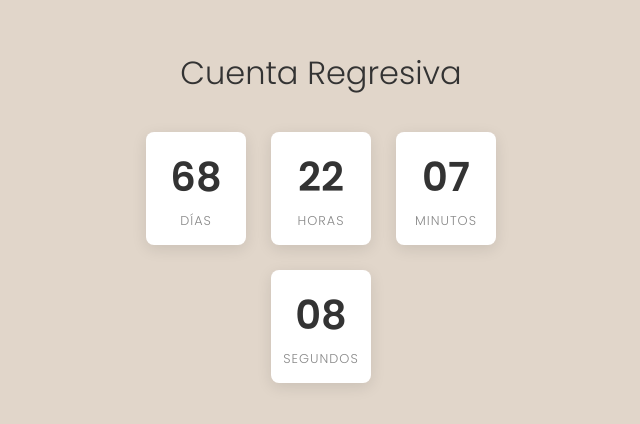
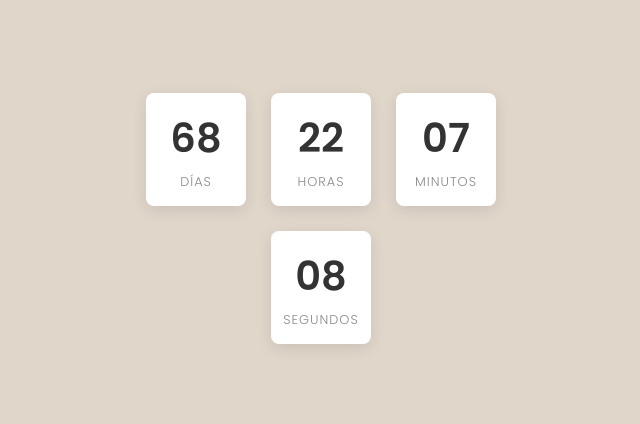
Before and after one commit to valentinmedi9/cuenta-regresiva, a plain HTML site: page index.html in a window 1280 px wide. Shown: the part 182-606 px from the top of the page, without its empty margins (319-959 px from the left). Drawn offline with Linux system fonts and the light colour scheme.

Commit message:
Update index.html

```diff
--- a/index.html
+++ b/index.html
@@ -141,7 +141,7 @@
 </head>
 <body>
   <div id="countdown-container">
-    <h1>Cuenta Regresiva</h1>
+<!--     <h1>Cuenta Regresiva</h1> -->
     <div id="countdown">
       <div class="time-unit">
         <span id="days" class="number">00</span>
```
